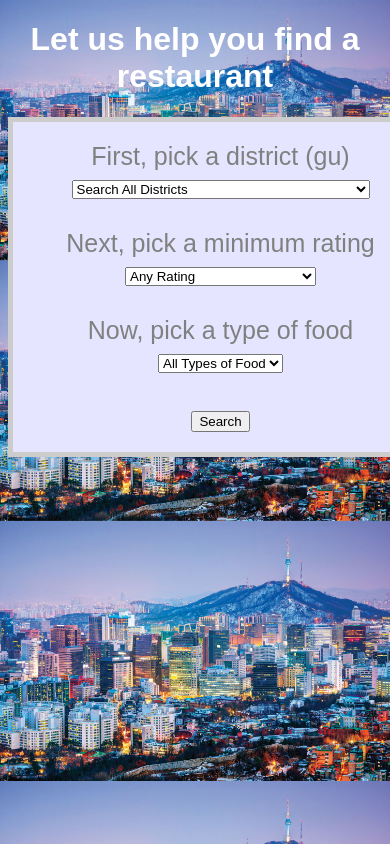
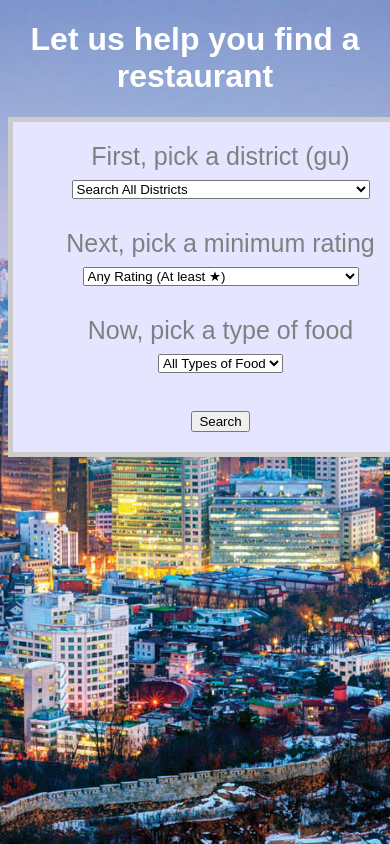
Before and after one commit to sschapma/srgsearch, a Flask app: page / in a window 390 px wide; the page is wider, and only the part inside the window is pictured. Run offline with Flask 2, Linux system fonts and the light colour scheme.

Commit message:
fix mobile view

```diff
--- a/static/style.css
+++ b/static/style.css
@@ -1,5 +1,8 @@
 body 					{ color: gray; font-family: sans-serif; text-align: center; background-image: url('seoul.png');
-    			  		  background-size: 100%; background-attachment: fixed;}
+    			  		  background-size: 100%; background-attachment: fixed; background-repeat: no-repeat;
+    			  		  webkit-background-size: cover; -moz-background-size: cover; -o-background-size: cover;
+    					  background-size: cover; background-position: center;}
+html					{ height:100%; width:100%}
 h1, h3					{ color: white; text-align: center; border-left: auto; border-right: auto; }
 p 						{ color: white; font-size: 20px; }
 a:visited, a:link		{ color: gray; }
--- a/templates/index.html
+++ b/templates/index.html
@@ -11,15 +11,15 @@
 				First, pick a district (gu)</br>
 					<select name="district">
 					<option value="">Search All Districts</option>
-					<option value=""></option>
-					<option value="">***** Top 5 Districts *****</option>
+					<option></option>
+					<option>***** Top 5 Districts *****</option>
 					<option value="Yongsan">Yongsan (Itaewon/HBC)</option>
 					<option value="Gangnam">Gangnam (Apgujeong/Cheongdam)</option>
 					<option value="Mapo">Mapo (Hongdae/Sangsu)</option>
 					<option value="Jongno">Jongno (City Hall/Temple Areas)</option>
 					<option value="Seocho">Seocho (French Village/Express Bus Terminal)</option>
-					<option value=""></option>
-					<option value="">***** Seoul Districts *****</option>
+					<option></option>
+					<option>***** Seoul Districts *****</option>
 					<option value="Dongdaemun">Dongdaemun</option>
 					<option value="Dongjak">Dongjak</option>
 					<option value="Gangdong">Gangdong</option>
@@ -32,8 +32,8 @@
 					<option value="Seongdong">Seongdong</option>
 					<option value="Songpa">Songpa</option>
 					<option value="Yeongdeungpo">Yeongdeungpo</option>
-					<option value=""></option>
-					<option value="">***** Others *****</option>
+					<option></option>
+					<option>***** Others *****</option>
 					<option value="Ansan">Ansan</option>
 					<option value="Anyang">Anyang</option>
 					<option value="Bundang">Bundang</option>
@@ -48,10 +48,10 @@
 
 		        Next, pick a minimum rating</br>
 		        	<select name="rate">
-				    <option value="1">Any Rating</option>
-				    <option value="2">Only exclude terrible options</option>
-				    <option value="3">Only good or great options</option>
-				    <option value="4">Only great restaurants</option>
+				    <option value="1">Any Rating (At least &#9733;)</option>
+				    <option value="2">Only exclude terrible options (At least &#9733;&#9733;)</option>
+				    <option value="3">Only good or great options (At least &#9733;&#9733;&#9733;)</option>
+				    <option value="4">Only great restaurants (Only &#9733;&#9733;&#9733;&#9733;)</option>
 				</select></br></br>
 
 			    Now, pick a type of food</br>
```
